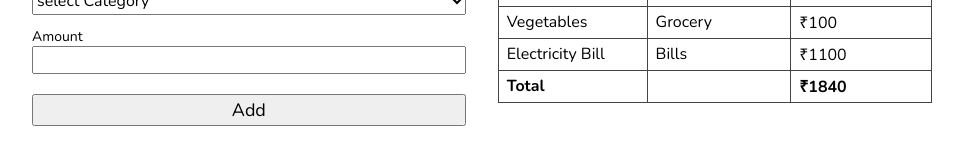
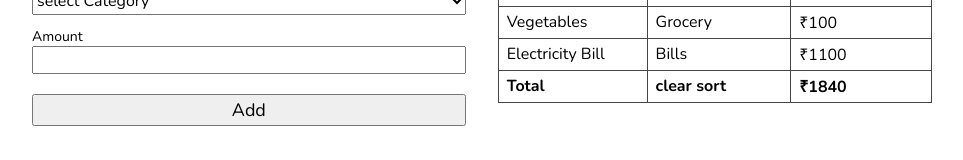
Before and after one commit to mirmurtaza508/TrackExpense, a React (Vite) app: page / in a window 1280 px wide. Shown: the part 177-337 px from the top of the page, without its empty margins (158-1121 px from the left). Built offline with nearby package versions, Linux system fonts and the light colour scheme.

Commit message:
add sorting

```diff
--- a/components/TableExpense.jsx
+++ b/components/TableExpense.jsx
@@ -16,7 +16,7 @@ const TableExpense = ({
   });
   const total = filteredData.reduce((prev, curr) => prev + +curr.amount, 0);
   const [sortCallback, setSortCallback] = useState(() => {
-    return () => {};
+    return () => {}
   });
   return (
     <>
@@ -63,7 +63,8 @@ const TableExpense = ({
                   width="10"
                   viewBox="0 0 384 512"
                   className="arrow down-arrow"
-                  onClick={() => {
+                  onClick={(e) => {
+                    e.stopPropagation()
                     setSortCallback(
                       () => (a, b) => b.title.localeCompare(a.title)
                     );
@@ -134,7 +135,7 @@ const TableExpense = ({
           ))}
           <tr>
             <th>Total</th>
-            <th></th>
+            <th style={{cursor:"pointer"}} onClick={()=>setSortCallback(()=>()=>{})}>clear sort</th>
             <th>₹{total}</th>
           </tr>
         </tbody>
```
Also changed, not shown: 3 other files (tests, documents, lock files or other folders).
